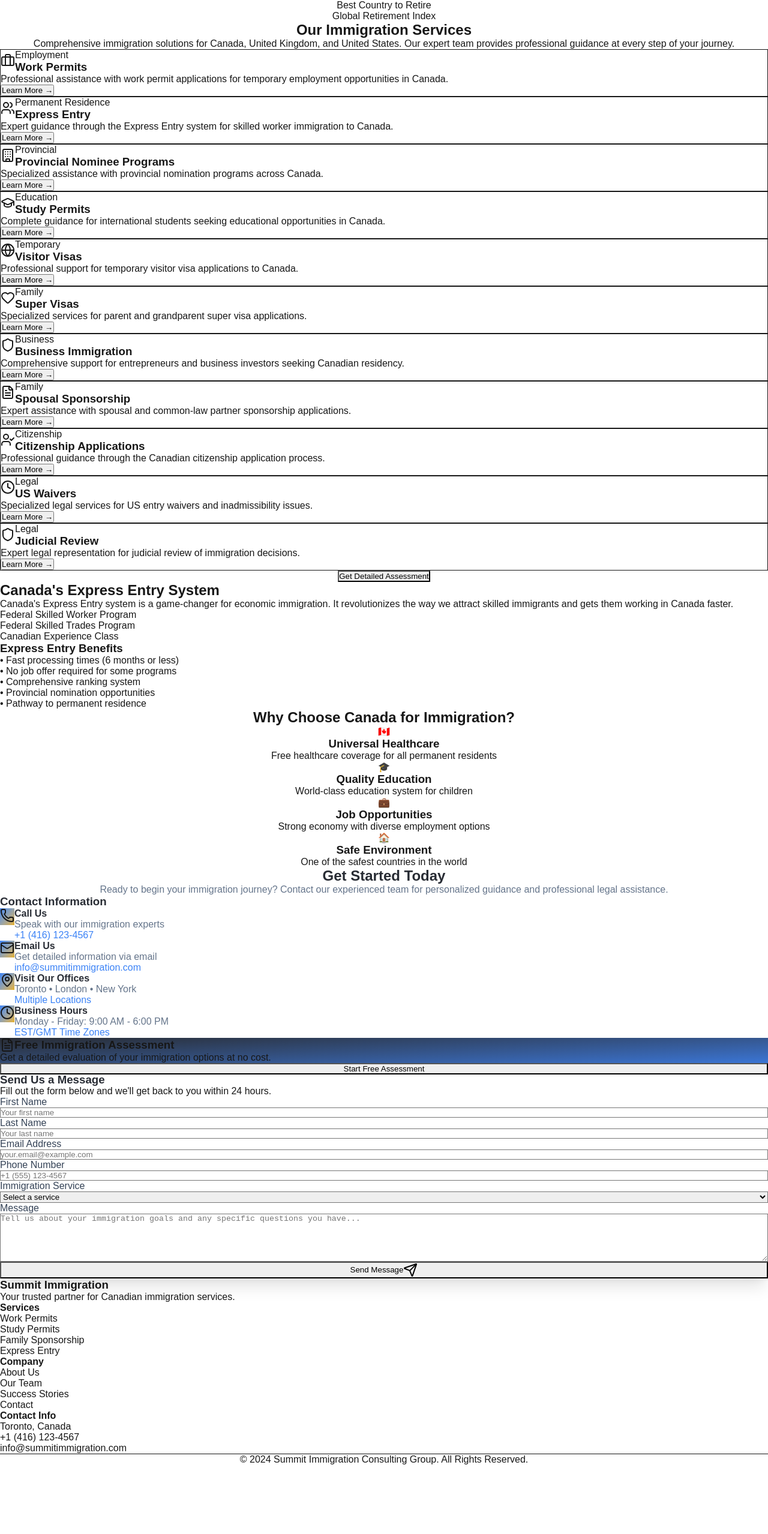
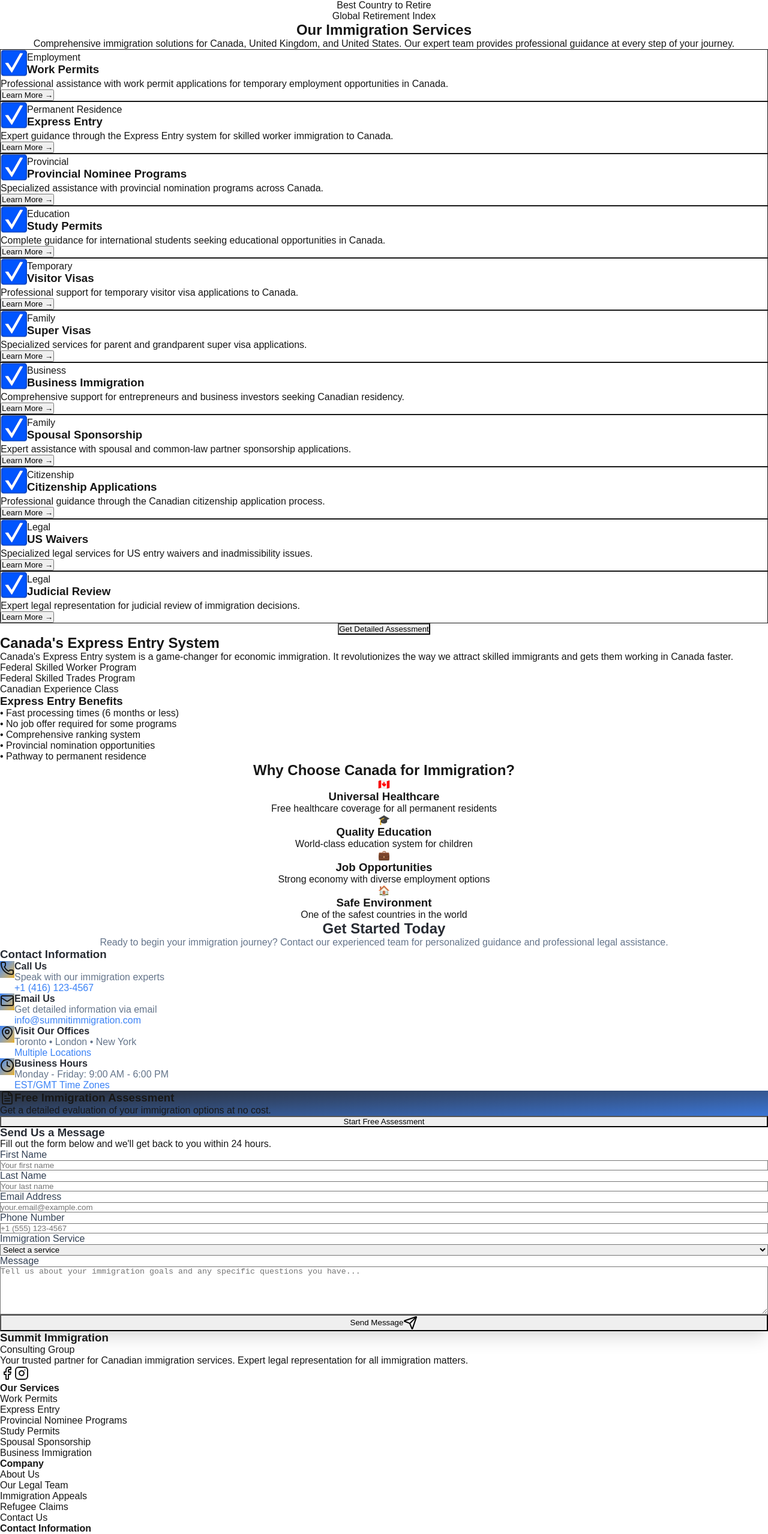
Before and after one commit to vicky262600/summit-immigration, a Next.js app: page / in a window 1280 px wide. Shown: the part 951-3508 px from the top of the page at 60% size. Before the commit the page ends 3393 px from the top, so only its background shows below. Built offline with nearby package versions, Linux system fonts and the light colour scheme.

Commit message:
footer and our team updated

```diff
--- a/src/components/About.jsx
+++ b/src/components/About.jsx
@@ -64,19 +64,19 @@ const About = () => {
 
   const team = [
     {
-      name: "Ken Van Horne",
-      role: "Founding Member",
-      description: "Law degree from UK, specialized in immigration law and consultancy for corporate immigration, temporary and permanent residence cases"
+      name: "Ken Van-Horne B.A. LLB",
+      role: "Citizen and Immigration Specialist",
+      description: "Ken is the founder of Summit Immigration Consulting Group and focuses on all immigration matters, including study permits, visitor visas, Express Entry, Provincial Nominee Programs, LMIAs, corporate immigration, work permits, spousal sponsorship, citizenship and permanent residence applications"
     },
     {
-      name: "Robert Gertler",
-      role: "Refugee Lawyer",
-      description: "Specializes in Judicial Review and refugee law matters"
+      name: "Robert Gertler B.A. LLB",
+      role: "Senior Immigration and Refugee Lawyer",
+      description: "Robert mainly focuses on Refugee claims and Judicial Review matters that need to be handled at the Federal Court level. He is involved in all aspects of Immigration law, he devotes most of his practice to Immigration Appeals, Deportation, Refugee Claims, Stay Motions, Pre Removal Risk Assessments and Removal orders"
     },
     {
-      name: "Fahreda Caissie",
-      role: "Legal Specialist",
-      description: "Handles Canadian Pardons and US Waivers for travel to the USA"
+      name: "Rajender Singh B.A. LLB",
+      role: "Immigration Lawyer",
+      description: "Rajender primarily deals with Immigration Appeals, Judicial Review and litigation. His practice area handles Refugee Appeals, mandamus applications, fighting removal orders and deportations. He is also fluent in Hindi with a lot of experience in handling clients from India and Asia."
     }
   ];
 
@@ -209,30 +209,24 @@ const About = () => {
                          transitionDuration: '0.8s'
                        }}
                      >
-                       {member.name === "Robert Gertler" ? (
+                       {member.name === "Robert Gertler B.A. LLB" ? (
                          // Robert Gertler - use robert Gtlr.jpg
                          <div className="w-28 h-28 rounded-full overflow-hidden mx-auto mb-4">
                            <Image
-                             src="/robert_Gtlr.jpg"
+                             src="/robert Gtlr.jpg"
                              alt={member.name}
                              width={112}
                              height={112}
                              className="object-cover w-full h-full"
                            />
                          </div>
-                       ) : member.name === "Fahreda Caissie" ? (
-                         // Fahreda Caissie - use fahreda caissie.jpg
-                         <div className="w-28 h-28 rounded-full overflow-hidden mx-auto mb-4">
-                           <Image
-                             src="/fahreda_caissie.jpg"
-                             alt={member.name}
-                             width={112}
-                             height={112}
-                             className="object-cover w-full h-full"
-                           />
+                       ) : member.name === "Rajender Singh B.A. LLB" ? (
+                         // Rajender Singh - use icon for now
+                         <div className="w-20 h-20 bg-blue-100 rounded-full flex items-center justify-center mx-auto mb-4">
+                           <Users className="h-10 w-10 text-blue-600" />
                          </div>
-                       ) : member.name === "Ken Van Horne" ? (
-                         // Ken Van Horne - use ken.jpg
+                       ) : member.name === "Ken Van-Horne B.A. LLB" ? (
+                         // Ken Van-Horne - use ken.jpg
                          <div className="w-28 h-28 rounded-full overflow-hidden mx-auto mb-4">
                            <Image
                              src="/ken.jpg"
--- a/src/components/Footer.jsx
+++ b/src/components/Footer.jsx
@@ -1,41 +1,100 @@
+import Image from 'next/image';
+import { Facebook, Instagram, Mail, Phone, MapPin } from 'lucide-react';
+
 const Footer = () => {
   return (
-    <footer className="bg-gray-900 text-white py-12">
+    <footer className="bg-gray-900 text-white py-16">
       <div className="max-w-7xl mx-auto px-8">
         <div className="grid md:grid-cols-4 gap-8">
+          {/* Company Info with Logo */}
           <div>
-            <h3 className="text-xl font-bold mb-4">Summit Immigration</h3>
-            <p className="text-gray-400">
-              Your trusted partner for Canadian immigration services.
+            <div className="flex items-center space-x-3 mb-6">
+              <div className="w-20 h-20 relative bg-white rounded-full p-2">
+                <Image
+                  src="/summitLogo.png"
+                  alt="Summit Immigration Logo"
+                  fill
+                  className="object-contain"
+                />
+              </div>
+              <div>
+                <h3 className="text-xl font-bold">Summit Immigration</h3>
+                <p className="text-sm text-gray-400">Consulting Group</p>
+              </div>
+            </div>
+            <p className="text-gray-400 mb-6">
+              Your trusted partner for Canadian immigration services. Expert legal representation for all immigration matters.
             </p>
+
+            {/* Social Media Links */}
+            <div className="flex space-x-4">
+              <a
+                href="https://facebook.com/summitimmigration"
+                target="_blank"
+                rel="noopener noreferrer"
+                className="bg-blue-600 hover:bg-blue-700 p-2 rounded-lg transition-colors"
+              >
+                <Facebook className="h-5 w-5" />
+              </a>
+              <a
+                href="https://instagram.com/summitimmigration"
+                target="_blank"
+                rel="noopener noreferrer"
+                className="bg-pink-600 hover:bg-pink-700 p-2 rounded-lg transition-colors"
+              >
+                <Instagram className="h-5 w-5" />
+              </a>
+            </div>
           </div>
+
+          {/* Services */}
           <div>
-            <h4 className="text-lg font-semibold mb-4">Services</h4>
+            <h4 className="text-lg font-semibold mb-4">Our Services</h4>
             <ul className="space-y-2 text-gray-400">
-              <li>Work Permits</li>
-              <li>Study Permits</li>
-              <li>Family Sponsorship</li>
-              <li>Express Entry</li>
+              <li><a href="/services" className="hover:text-white transition-colors">Work Permits</a></li>
+              <li><a href="/services" className="hover:text-white transition-colors">Express Entry</a></li>
+              <li><a href="/services" className="hover:text-white transition-colors">Provincial Nominee Programs</a></li>
+              <li><a href="/services" className="hover:text-white transition-colors">Study Permits</a></li>
+              <li><a href="/services" className="hover:text-white transition-colors">Spousal Sponsorship</a></li>
+              <li><a href="/services" className="hover:text-white transition-colors">Business Immigration</a></li>
             </ul>
           </div>
+
+          {/* Company Links */}
           <div>
             <h4 className="text-lg font-semibold mb-4">Company</h4>
             <ul className="space-y-2 text-gray-400">
-              <li>About Us</li>
-              <li>Our Team</li>
-              <li>Success Stories</li>
-              <li>Contact</li>
+              <li><a href="/aboutUs" className="hover:text-white transition-colors">About Us</a></li>
+              <li><a href="/aboutUs" className="hover:text-white transition-colors">Our Legal Team</a></li>
+              <li><a href="/immigration-appeals" className="hover:text-white transition-colors">Immigration Appeals</a></li>
+              <li><a href="/refugee-claims" className="hover:text-white transition-colors">Refugee Claims</a></li>
+              <li><a href="/contact-us" className="hover:text-white transition-colors">Contact Us</a></li>
             </ul>
           </div>
+
+          {/* Contact Info */}
           <div>
-            <h4 className="text-lg font-semibold mb-4">Contact Info</h4>
-            <div className="space-y-2 text-gray-400">
-              <p>Toronto, Canada</p>
-              <p>+1 (416) 123-4567</p>
-              <p>info@summitimmigration.com</p>
+            <h4 className="text-lg font-semibold mb-4">Contact Information</h4>
+            <div className="space-y-3 text-gray-400">
+              <div className="flex items-center space-x-3">
+                <MapPin className="h-5 w-5 text-blue-400" />
+                <div>
+                  <p>Toronto, Canada</p>
+                  <p className="text-sm">London, UK | New York, USA</p>
+                </div>
+              </div>
+              <div className="flex items-center space-x-3">
+                <Phone className="h-5 w-5 text-blue-400" />
+                <p>+1 (416) 123-4567</p>
+              </div>
+              <div className="flex items-center space-x-3">
+                <Mail className="h-5 w-5 text-blue-400" />
+                <p>info@summitimmigration.com</p>
+              </div>
             </div>
           </div>
         </div>
+
         <div className="border-t border-gray-800 mt-8 pt-8 text-center text-gray-400">
           <p>&copy; 2024 Summit Immigration Consulting Group. All Rights Reserved.</p>
         </div>
--- a/src/components/Services.jsx
+++ b/src/components/Services.jsx
@@ -1,18 +1,7 @@
 'use client';
 
-import {
-  Briefcase,
-  GraduationCap,
-  Users,
-  Heart,
-  Building,
-  Shield,
-  FileText,
-  Clock,
-  UserCheck,
-  Globe
-} from "lucide-react";
 import { useEffect, useState } from "react";
+import Image from "next/image";
 
 const Services = () => {
   const [isVisible, setIsVisible] = useState(false);
@@ -36,67 +25,67 @@ const Services = () => {
   }, []);
   const services = [
     {
-      icon: <Briefcase className="h-8 w-8" />,
+      icon: <Image src="/finalMark.png" alt="Checkmark" width={44} height={44} className="w-11 h-11" />,
       title: "Work Permits",
       description: "Professional assistance with work permit applications for temporary employment opportunities in Canada.",
       category: "Employment"
     },
     {
-      icon: <Users className="h-8 w-8" />,
+      icon: <Image src="/finalMark.png" alt="Checkmark" width={44} height={44} className="w-11 h-11" />,
       title: "Express Entry",
       description: "Expert guidance through the Express Entry system for skilled worker immigration to Canada.",
       category: "Permanent Residence"
     },
     {
-      icon: <Building className="h-8 w-8" />,
+      icon: <Image src="/finalMark.png" alt="Checkmark" width={44} height={44} className="w-11 h-11" />,
       title: "Provincial Nominee Programs",
       description: "Specialized assistance with provincial nomination programs across Canada.",
       category: "Provincial"
     },
     {
-      icon: <GraduationCap className="h-8 w-8" />,
+      icon: <Image src="/finalMark.png" alt="Checkmark" width={44} height={44} className="w-11 h-11" />,
       title: "Study Permits",
       description: "Complete guidance for international students seeking educational opportunities in Canada.",
       category: "Education"
     },
     {
-      icon: <Globe className="h-8 w-8" />,
+      icon: <Image src="/finalMark.png" alt="Checkmark" width={44} height={44} className="w-11 h-11" />,
       title: "Visitor Visas",
       description: "Professional support for temporary visitor visa applications to Canada.",
       category: "Temporary"
     },
     {
-      icon: <Heart className="h-8 w-8" />,
+      icon: <Image src="/finalMark.png" alt="Checkmark" width={44} height={44} className="w-11 h-11" />,
       title: "Super Visas",
       description: "Specialized services for parent and grandparent super visa applications.",
       category: "Family"
     },
     {
-      icon: <Shield className="h-8 w-8" />,
+      icon: <Image src="/finalMark.png" alt="Checkmark" width={44} height={44} className="w-11 h-11" />,
       title: "Business Immigration",
       description: "Comprehensive support for entrepreneurs and business investors seeking Canadian residency.",
       category: "Business"
     },
     {
-      icon: <FileText className="h-8 w-8" />,
+      icon: <Image src="/finalMark.png" alt="Checkmark" width={44} height={44} className="w-11 h-11" />,
       title: "Spousal Sponsorship",
       description: "Expert assistance with spousal and common-law partner sponsorship applications.",
       category: "Family"
     },
     {
-      icon: <UserCheck className="h-8 w-8" />,
+      icon: <Image src="/finalMark.png" alt="Checkmark" width={44} height={44} className="w-11 h-11" />,
       title: "Citizenship Applications",
       description: "Professional guidance through the Canadian citizenship application process.",
       category: "Citizenship"
     },
     {
-      icon: <Clock className="h-8 w-8" />,
+      icon: <Image src="/finalMark.png" alt="Checkmark" width={44} height={44} className="w-11 h-11" />,
       title: "US Waivers",
       description: "Specialized legal services for US entry waivers and inadmissibility issues.",
       category: "Legal"
     },
     {
-      icon: <Shield className="h-8 w-8" />,
+      icon: <Image src="/finalMark.png" alt="Checkmark" width={44} height={44} className="w-11 h-11" />,
       title: "Judicial Review",
       description: "Expert legal representation for judicial review of immigration decisions.",
       category: "Legal"
@@ -145,7 +134,7 @@ const Services = () => {
               }}
             >
               <div className="flex items-center space-x-4 mb-4">
-                <div className="p-3 bg-gradient-to-br from-blue-600 to-yellow-400 text-white rounded-lg group-hover:scale-110 transition-transform duration-300">
+                <div className="group-hover:scale-110 transition-transform duration-300">
                   {service.icon}
                 </div>
                 <div>
```
Also changed, not shown: public/finalMark.png (added).
